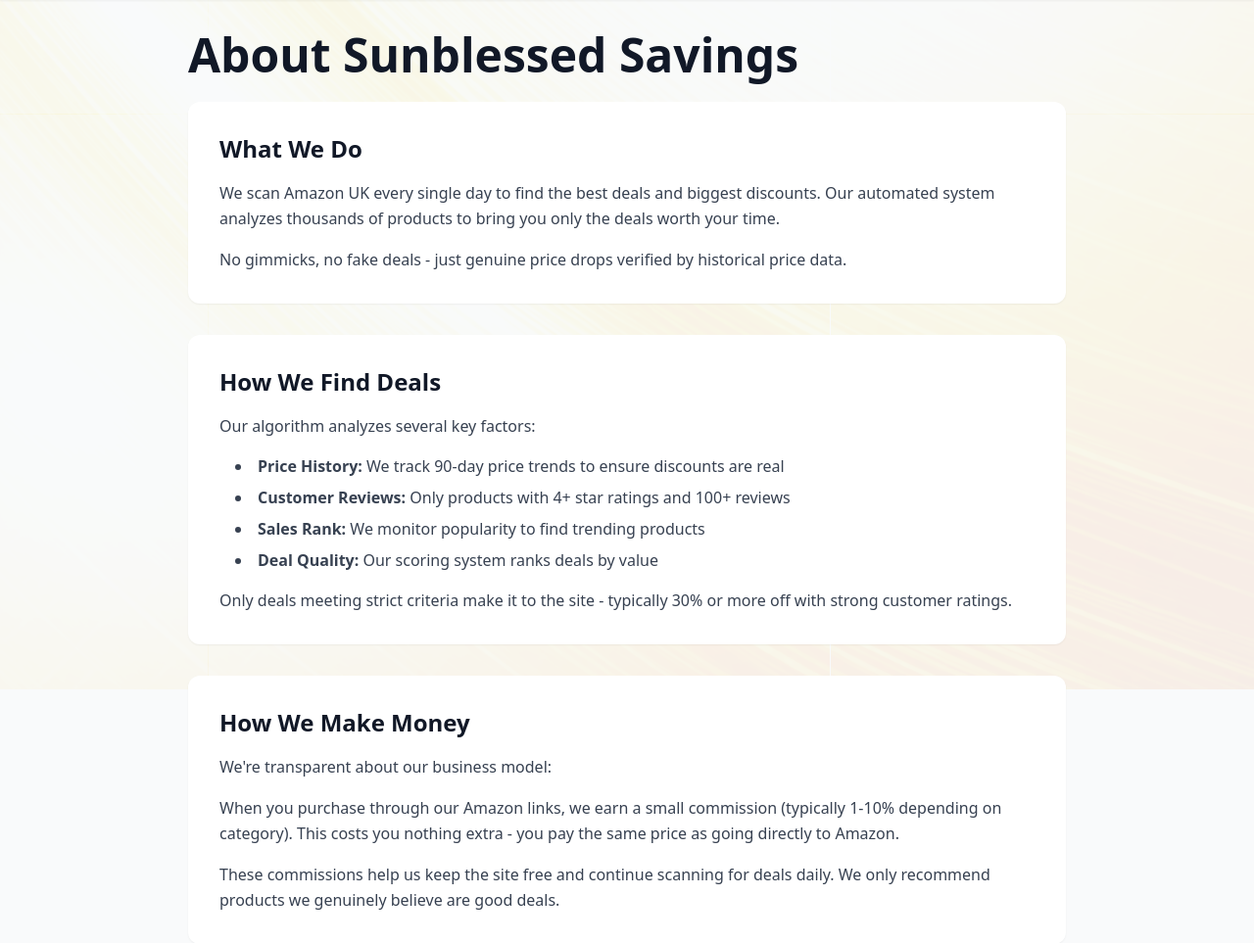
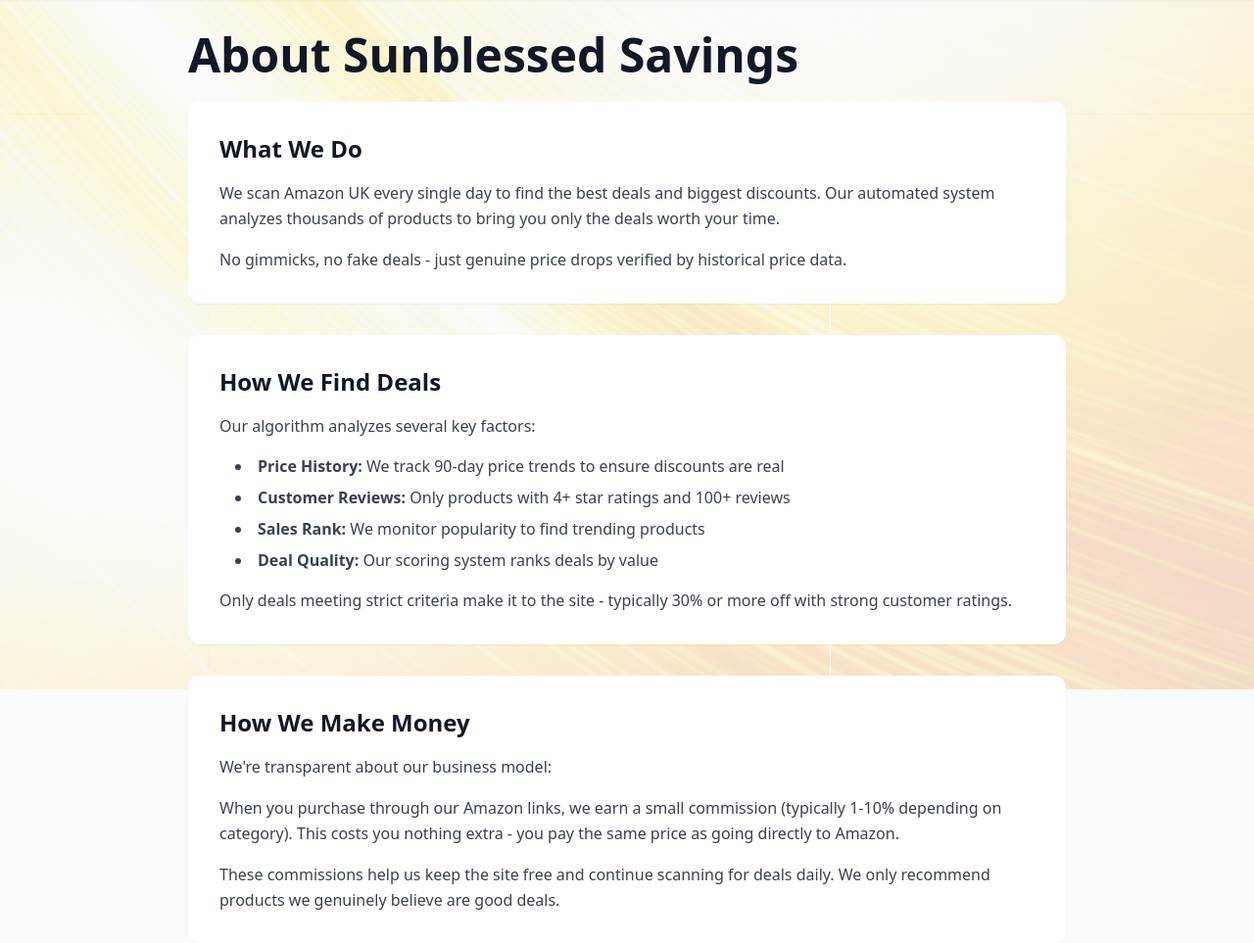
Before and after one commit to Elhashino/amazon-deals, a FastAPI app: page /about in a window 1280 px wide. Shown: the part 96-1059 px from the top of the page at 98% size. Run offline with FastAPI, Linux system fonts and the light colour scheme; some libraries are stand-ins or nearby versions.

Commit message:
Increase background visibility to 20%

```diff
--- a/backend/app/templates/base.html
+++ b/backend/app/templates/base.html
@@ -29,32 +29,35 @@
             background-position: center;
             background-repeat: no-repeat;
             background-attachment: fixed;
-            opacity: 0.08; /* Very subtle - increase to 0.15 if you want it more visible */
+            opacity: 0.20; /* Increased to 20% for better visibility */
             z-index: -1;
             pointer-events: none;
         }
 
-        /* ALTERNATIVE STYLES - Uncomment to try different looks:
+        /* ALTERNATIVE OPACITY LEVELS - Change the number above:
 
-        OPTION 1: More visible background
-        body::before {
-            opacity: 0.15;
-        }
+        Subtle:     opacity: 0.10;
+        Light:      opacity: 0.15;
+        Medium:     opacity: 0.20;  (CURRENT)
+        Visible:    opacity: 0.25;
+        Strong:     opacity: 0.30;
+        Very Bold:  opacity: 0.40;
 
-        OPTION 2: Tiled pattern instead of stretched
+        ALTERNATIVE STYLES:
+
+        OPTION 1: Tiled pattern instead of stretched
         body::before {
             background-size: 400px 400px;
             background-repeat: repeat;
         }
 
-        OPTION 3: Bottom-right corner watermark
+        OPTION 2: Bottom-right corner watermark
         body::before {
             background-size: 50%;
             background-position: bottom right;
-            opacity: 0.05;
         }
 
-        OPTION 4: Scrolling background (not fixed)
+        OPTION 3: Scrolling background (not fixed)
         body::before {
             position: absolute;
             background-attachment: scroll;
```
